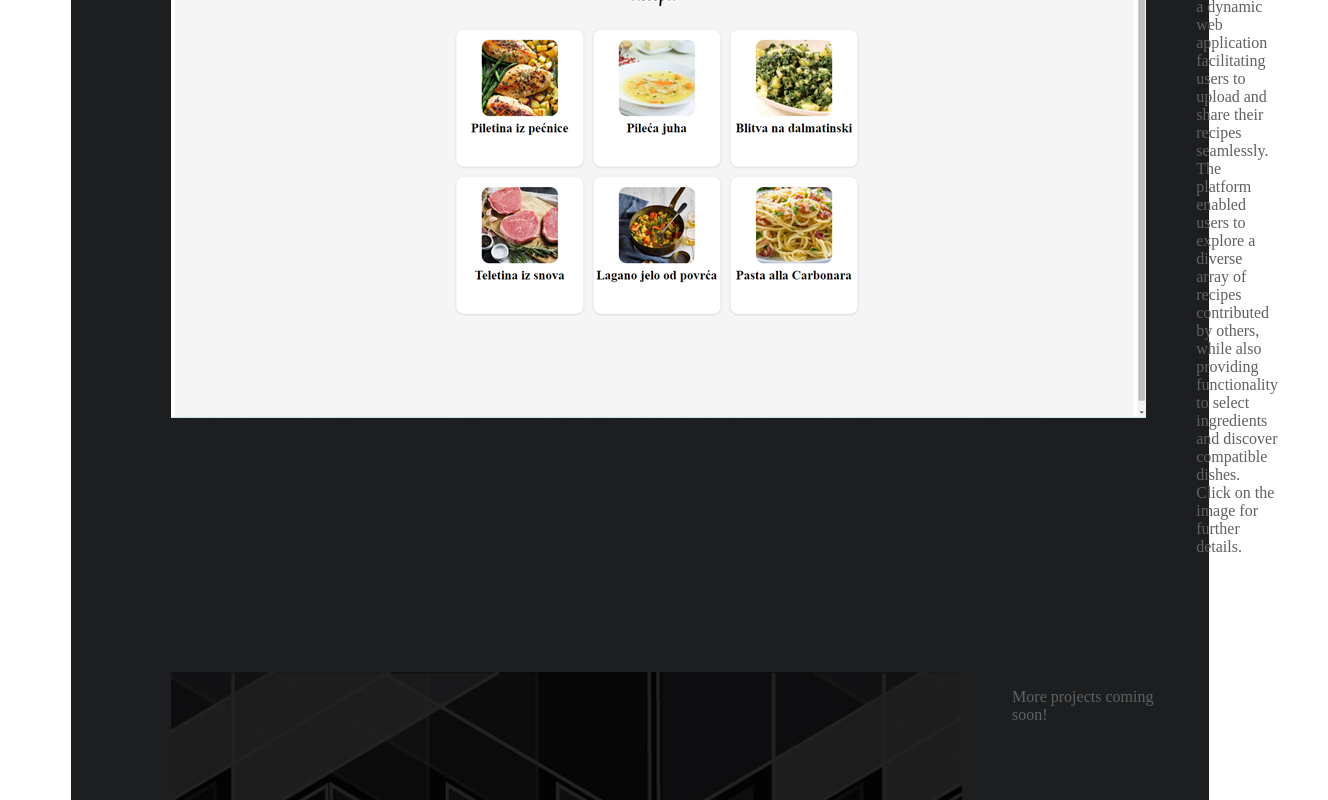
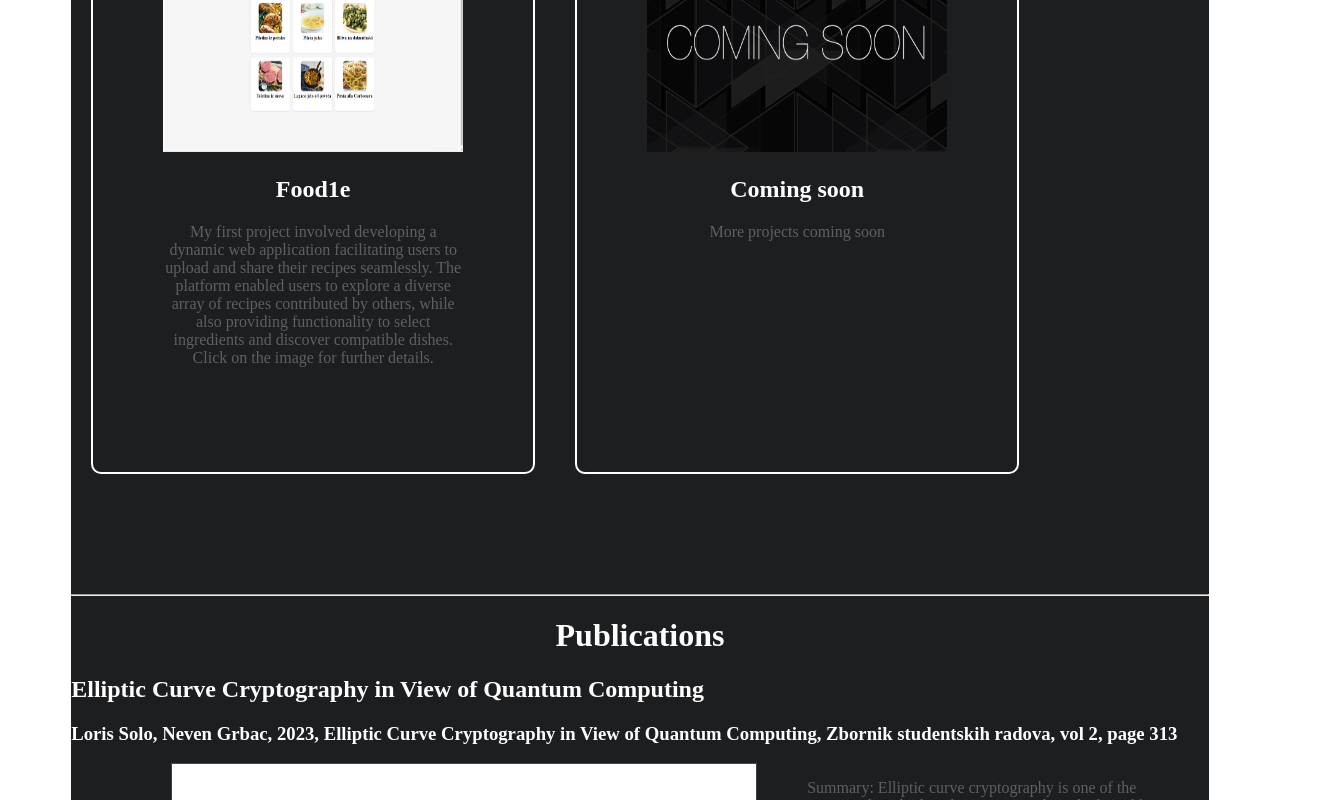
Before and after one commit to LorisSolo/CV, a Vue app in the folder CV-website/: page / in a window 1280 px wide. Shown: the part 780-1580 px from the top of the page, 1328 px wide, since content can reach past the window. Built offline with nearby package versions, Linux system fonts and the light colour scheme.

Commit message:
Update design of My projects section

```diff
--- a/CV-website/src/assets/Style.css
+++ b/CV-website/src/assets/Style.css
@@ -1,19 +1,21 @@
-h1{
+h1 {
     color: white;
     text-align: center;
 }
-h2,h3{
-    color: white;
-    margin-left: 100px;
+
+
+h3, h2 {
+    color: rgb(255, 255, 255);
+
 }
 
-p{
-    color: rgb(94,96,97,255);
+p {
+    color: rgb(94, 96, 97, 255);
     padding-left: 50px;
     padding-right: 50px;
 }
 
-hr{
+hr {
     margin-top: 100px;
 }
 
@@ -24,8 +26,8 @@ hr{
 ul {
     list-style-type: none;
     display: flex;
-    flex-direction:column;
-    align-items:center;
+    flex-direction: column;
+    align-items: center;
     gap: 25px;
     position: fixed;
     width: 100px;
@@ -44,7 +46,7 @@ hr{
     background-color: rgba(29, 30, 32, 255);
     position: relative;
     margin: 0 auto;
-    top:0
+    top: 0
 }
 
 
@@ -56,7 +58,7 @@ nav div a {
     list-style-type: none;
 }
 
-li{
+li {
     text-decoration: none;
     list-style-type: none;
 }
@@ -73,20 +75,20 @@ nav div a .avatar {
 }
 
 
-.reveal{
+.reveal {
     position: relative;
     transform: translateY(150px);
     opacity: 0;
     transition: all 2s ease;
 }
 
-.reveal.active{
+.reveal.active {
     transform: translateY(0px);
     opacity: 1;
 }
 
 
-.profilePicture{
+.profilePicture {
     margin-top: 100px;
     width: 400px;
     height: 400px;
@@ -95,27 +97,28 @@ nav div a .avatar {
 
 }
 
-.profileText{
+.profileText {
     padding-left: 100px;
     animation-name: apear;
     animation-duration: 2s;
 
 }
-.conteiner1{
+
+.conteiner1 {
     display: flex;
     align-items: center;
     justify-content: center;
 
 }
 
-.comingSoon{
+.comingSoon {
     display: flex;
     width: 975px;
     height: 508px;
 }
 
 
-.sectionContainer{
+.sectionContainer {
     display: flex;
     margin-bottom: 100px;
 
@@ -123,12 +126,83 @@ nav div a .avatar {
 
 
 
-.certificate{
+.certificate {
     margin-left: 100px;
 }
 
 
-#image-container {
+
+
+footer {
+    width: 100%;
+    height: 100px;
+    display: flex;
+    align-items: center;
+    justify-content: center;
+    margin-top: 20px;
+
+}
+
+footer p {
+    color: white;
+    font-size: 50px;
+}
+
+/**/
+
+#image{
+    transition: transform .5s;
+    width: 300px;
+    height: 200px;
+    overflow: hidden;
+    transform-origin: center;
+}
+
+
+
+/*
+.card{
+     border: 2px solid white;
+     border-radius: 10px;
+     padding: 20px;
+     margin: 20px;
+     width: 400px;
+     height: 500px;
+     text-align: center;
+     display: inline-block;
+
+
+
+
+
+
+}
+*/
+
+.card{
+    border: 2px solid white;
+    border-radius: 10px;
+    padding: 20px;
+    margin: 20px;
+    width: 400px;
+    height: 500px;
+    text-align: center;
+    display: inline-block;
+
+
+}
+
+.project-conteiner{
+    display: flex;
+    flex-wrap: wrap;
+}
+
+
+.card:hover #image{
+    transform: scale(1.1);
+}
+
+#image2-container {
     margin-left: 100px;
     position: relative;
     overflow: hidden;
@@ -138,7 +212,7 @@ nav div a .avatar {
 
 
 
-  #image {
+  #image2 {
     transition: transform .5s;
     transform: scale(1);
     display: block;
@@ -148,32 +222,18 @@ nav div a .avatar {
 
   }
 
-  #image-container:hover #image {
+  #image2-container:hover #image2 {
     transform: scale(1.2);
   }
 
 
-  footer{
-    width: 100%;
-    height: 100px;
-    display: flex;
-    align-items: center;
-    justify-content: center;
-    margin-top: 20px;
-
-  }
-
-  footer p{
-    color: white;
-    font-size: 50px;
-  }
 
 @keyframes apear {
-    from{
+    from {
         opacity: 0;
     }
 
-    to{
+    to {
         opacity: 1;
     }
 }
@@ -184,7 +244,9 @@ nav div a .avatar {
 
 
 @media only screen and (max-width: 600px) {
-    h2, h3 {
+
+    h2,
+    h3 {
         margin-left: 0;
     }
 
@@ -220,9 +282,10 @@ nav div a .avatar {
     #image-container {
         margin-left: 0;
     }
-  #image{
+
+    #image2 {
         width: 300px;
-    height: 300px;
+        height: auto;
 
     }
 
--- a/CV-website/src/views/Home.vue
+++ b/CV-website/src/views/Home.vue
@@ -78,9 +78,10 @@ export default {
 
     <hr>
 
-<div ref="myProjects">
-      <h1 calss="reveal">My projects</h1>
-      <div class="sectionContainer reveal">
+    <div ref="myProjects">
+
+      <!--
+<div class="sectionContainer reveal">
 
 
         <a href="https://web-app-frontend.onrender.com/#/">
@@ -96,13 +97,44 @@ export default {
           functionality to select ingredients and discover compatible dishes.
           Click on the image for further details.</p>
 
+
+
+
       </div>
-      <div style="display: flex;" class="reveal">
-        <div id="image-container">
-          <img id="image" class="comingSoon" src="../assets/img/comingSoon.jpg">
-        </div>
-        <p>More projects coming soon!</p>
+
+  -->
+
+
+      <h1 calss="reveal">My projects</h1>
+<div class="project-conteiner">
+  <div class="card reveal">
+        <a href="https://web-app-frontend.onrender.com/#/">
+          <img class="slika" id="image" src="../assets/img/project_1.png" alt="">
+        </a>
+
+        <h2>Food1e</h2>
+        <p>My first project involved developing a dynamic web application facilitating users to upload and share their
+          recipes seamlessly. The platform enabled users to explore a diverse array of recipes contributed by others,
+          while also providing functionality to select ingredients and discover compatible dishes. Click on the image for
+          further details.</p>
+
       </div>
+
+
+
+
+      <div class="card reveal">
+        <img class="slika" id="image" src="../assets/img/comingsoon.jpg" alt="">
+        <h2>Coming soon</h2>
+        <p>More projects coming soon</p>
+
+      </div>
+
+</div>
+
+
+
+
 
     </div>
 
@@ -118,8 +150,8 @@ export default {
         radova, vol 2, page 313</h3>
       <div class="sectionContainer reveal">
         <a href="https://www.unipu.hr/zbornik-studentskih-radova/izdanja">
-          <div id="image-container">
-            <img id="image" class="project1" src='../assets/img/Publication.png'>
+          <div id="image2-container">
+            <img id="image2" class="project1" src='../assets/img/Publication.png'>
           </div>
         </a>
         <p>
@@ -141,11 +173,11 @@ export default {
     </div>
     <hr ref="certificate">
     <h1>Certificate</h1>
-    <div  class="certificate reveal" style="display: flex;">
-      <div class="image-container">
+    <div class="certificate reveal" style="display: flex;">
+      <div class="image2-container">
 
 
-        <img id="image" class="certificate " src='../assets/img/certificate.png'>
+        <img id="image2" class="certificate " src='../assets/img/certificate.png'>
 
       </div>
       <p>Certificate of Completion: 16-Hour Course on Programming in Python (D460)
@@ -167,6 +199,4 @@ export default {
   </div>
 </template>
 
-<style>
-@import '../assets/Style.css';
-</style>
+<style>@import '../assets/Style.css';</style>
```
Lines whose indentation alone changed are shown as unchanged.
